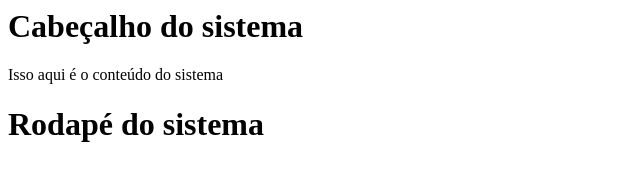
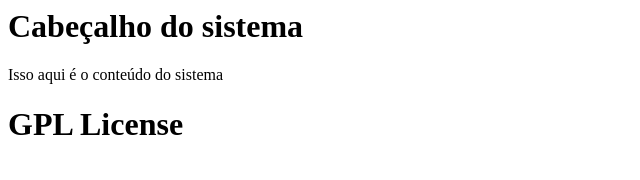
Before and after one commit to rodrigogds/curso-git, a plain HTML site: page proposta_1.html in a window 1280 px wide. Shown: the whole page, without its empty margins (0-640 px from the left). Drawn offline with Linux system fonts and the light colour scheme.

Commit message:
titulo e rodape

```diff
--- a/proposta_1.html
+++ b/proposta_1.html
@@ -1,12 +1,12 @@
 <html>
   <head>
-     <title>Proposta 1 para homepage da empresa</title>
+     <title>Proposta I para homepage da empresa</title>
   </head>
   <body>
       <h1>Cabeçalho do sistema</h1>
         <div>
 	        Isso aqui é o conteúdo do sistema
 	</div>
-      <h1>Rodapé do sistema</h1>
+      <h1>GPL License</h1>
   </body>
 </html>
```
